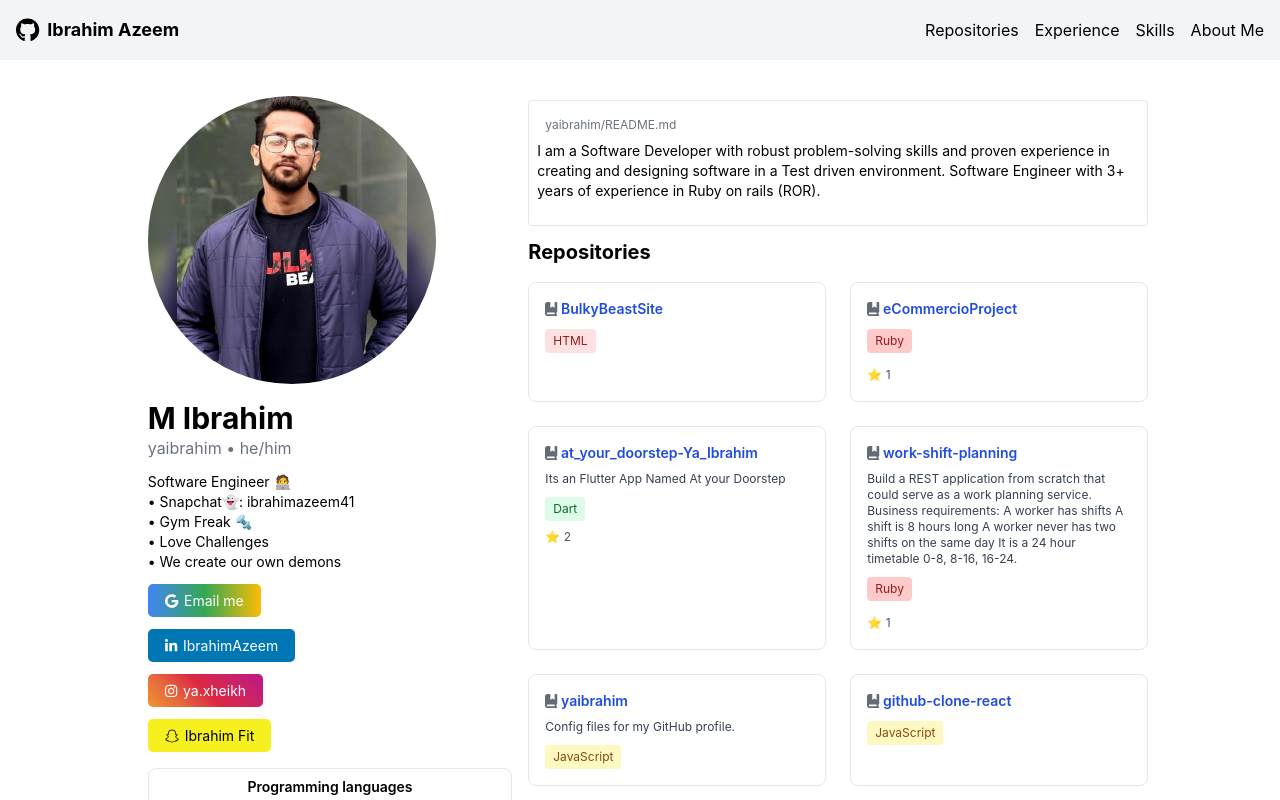
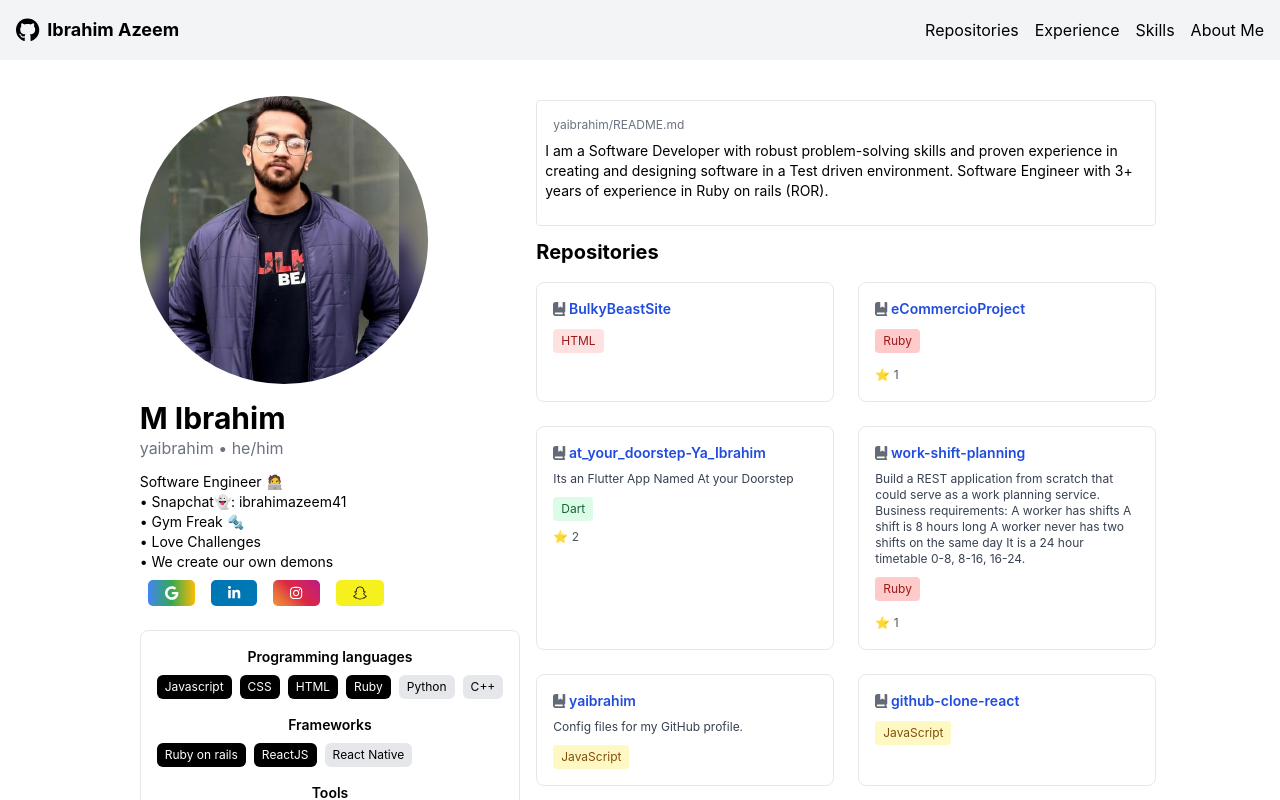
Before and after one commit to yaibrahim/github-clone-react, a React (Create React App) app: page / in a window 1280 px wide. Shown: the top 800 px of the page. Built offline with nearby package versions, Linux system fonts and the light colour scheme.

Commit message:
changed social buttons

```diff
--- a/src/App.js
+++ b/src/App.js
@@ -31,8 +31,8 @@ function App() {
             <p className="text-sm text-left">
               <div dangerouslySetInnerHTML={{ __html: data.bio }} />
             </p>
+            <div className="flex flex-row">
               <SocialButton
-              name=" Email me"
                 icon={faGoogle}
                 link={`mailto:${"ibrahimazeem41@gmail.com"}?subject=${"Hello Ibrahim"}`}
                 style={{
@@ -40,13 +40,11 @@ function App() {
                 }}
               />
               <SocialButton
-              name=" IbrahimAzeem"
                 icon={faLinkedinIn}
                 link="https://www.linkedin.com/in/ibrahim-cs1/"
                 style={{ backgroundColor: "#0077b5" }}
               />
               <SocialButton
-              name=" ya.xheikh"
                 icon={faInstagram}
                 link="https://www.instagram.com/ya.xheikh/"
                 style={{
@@ -55,14 +53,14 @@ function App() {
                 }}
               />
               <SocialButton
-              name=" Ibrahim Fit"
                 icon={faSnapchat}
                 link="https://www.snapchat.com/add/ibrahimazeem41"
                 style={{ backgroundColor: "#F6F11E", color: "black" }}
                 color="black"
               />
+            </div>
             <Element name="skills" className="section">
-              <div className="App bg-white rounded-lg border mt-4">
+              <div className="App bg-white rounded-lg border mt-4 p-2">
                   <Skills />
               </div>
             </Element>
--- a/src/components/SocialButton.js
+++ b/src/components/SocialButton.js
@@ -7,9 +7,9 @@ function SocialButton({ name, link, icon, style, color }) {
     };
 
     return (
-      <div className="pt-3">
+      <div className="p-2">
           <button className="social-button" style={style} onClick={handleClick}>
-            <FontAwesomeIcon icon={icon} color={color ? color : "white"} className="mr-2" /> {name}
+            <FontAwesomeIcon icon={icon} color={color ? color : "white"} className="" /> {name}
           </button>
       </div>
     );
```
Lines whose indentation alone changed are shown as unchanged.
